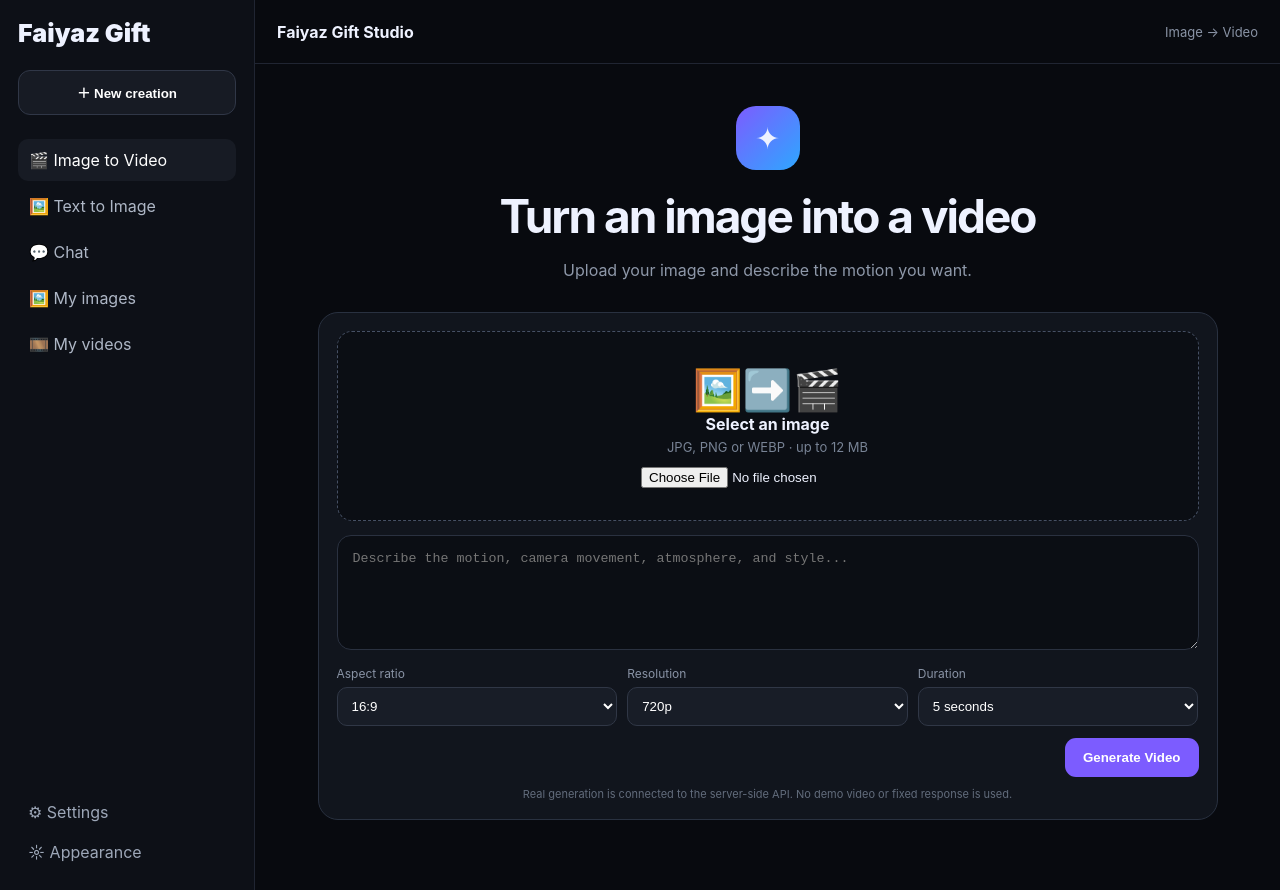
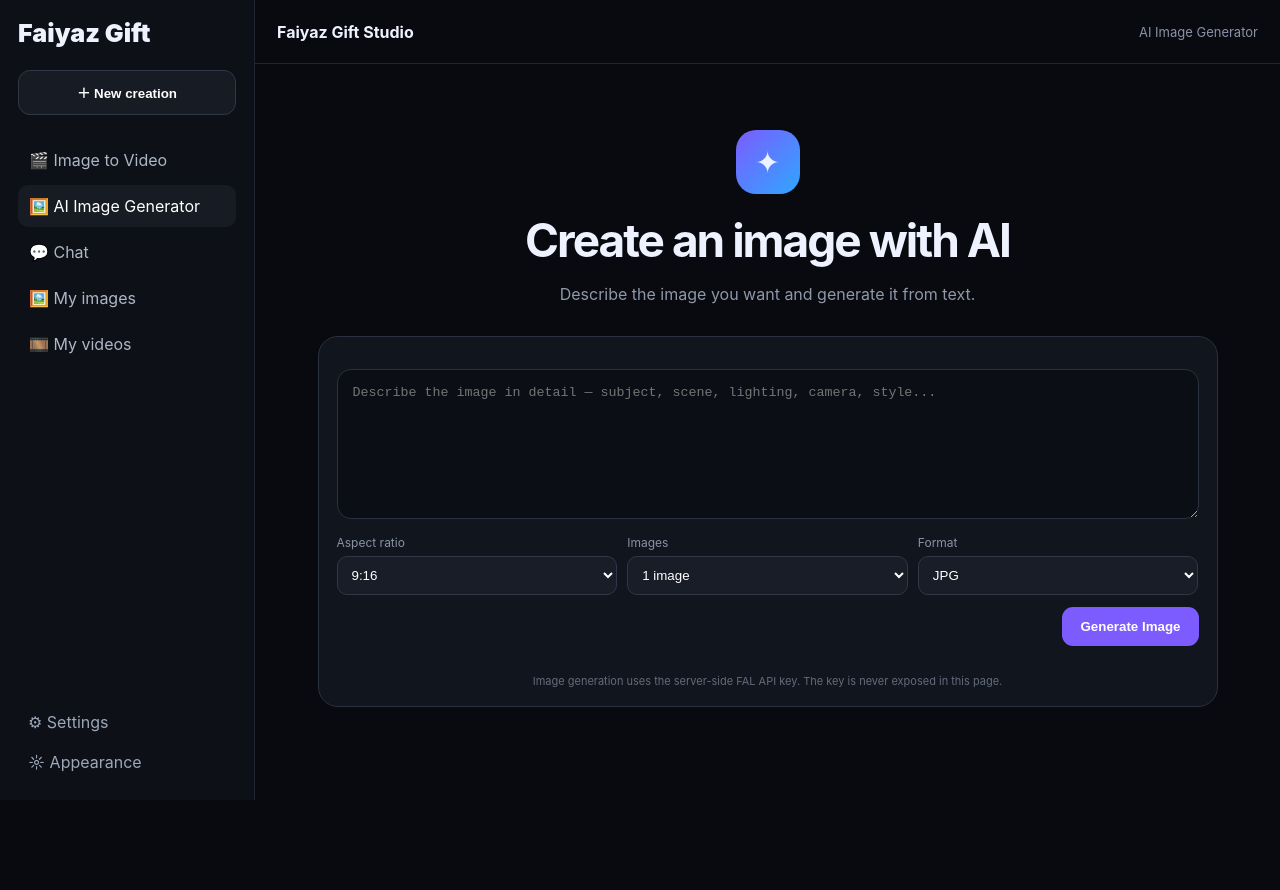
Before and after one commit to faiyaz-Ai-gift/Faiyaz-Ai, a website: page public/index.html in a window 1280 px wide. After the commit the page ends 800 px from the top, so only its background shows below. Drawn offline with Linux system fonts and the light colour scheme.

Commit message:
Add files via upload

```diff
--- a/public/index.html
+++ b/public/index.html
@@ -15,12 +15,12 @@
 <aside class="side">
   <div class="logo">Faiyaz Gift</div>
   <button class="new" onclick="resetForm()">＋ New creation</button>
-  <div class="nav"><div id="navVideo" class="active" onclick="showMode('video')">🎬 Image to Video</div><div id="navImage" onclick="showMode('image')">🖼️ Text to Image</div><div>💬 Chat</div><div>🖼️ My images</div><div>🎞️ My videos</div></div>
+  <div class="nav"><div id="navVideo" onclick="showMode('video')">🎬 Image to Video</div><div id="navImage" class="active" onclick="showMode('image')">🖼️ AI Image Generator</div><div>💬 Chat</div><div>🖼️ My images</div><div>🎞️ My videos</div></div>
   <div class="bottom"><div>⚙ Settings</div><div>☼ Appearance</div></div>
 </aside>
 <main class="main">
-<header class="top"><strong>Faiyaz Gift Studio</strong><span id="modeLabel" style="color:#8993a5;font-size:13px">Image → Video</span></header>
-<section class="content" id="videoMode">
+<header class="top"><strong>Faiyaz Gift Studio</strong><span id="modeLabel" style="color:#8993a5;font-size:13px">AI Image Generator</span></header>
+<section class="content" id="videoMode" style="display:none">
   <div class="hero"><div class="orb">✦</div><h1>Turn an image into a video</h1><p>Upload your image and describe the motion you want.</p></div>
   <div class="workspace">
     <div class="upload" id="drop">
@@ -45,7 +45,7 @@
     <div class="note">Real generation is connected to the server-side API. No demo video or fixed response is used.</div>
   </div>
 </section>
-<section class="content" id="imageMode" style="display:none">
+<section class="content" id="imageMode">
   <div class="hero"><div class="orb">✦</div><h1>Create an image with AI</h1><p>Describe the image you want and generate it from text.</p></div>
   <div class="workspace">
     <textarea id="imagePrompt" class="prompt" placeholder="Describe the image in detail — subject, scene, lighting, camera, style..." style="min-height:150px"></textarea>
@@ -111,7 +111,7 @@
   const isImage=mode==="image";
   video.style.display=isImage?"none":"block"; image.style.display=isImage?"block":"none";
   nv.classList.toggle("active",!isImage); ni.classList.toggle("active",isImage);
-  label.textContent=isImage?"Text → Image":"Image → Video";
+  label.textContent=isImage?"AI Image Generator":"Image → Video";
 }
 async function generateImage(){
   const prompt=document.getElementById("imagePrompt").value.trim();
```
